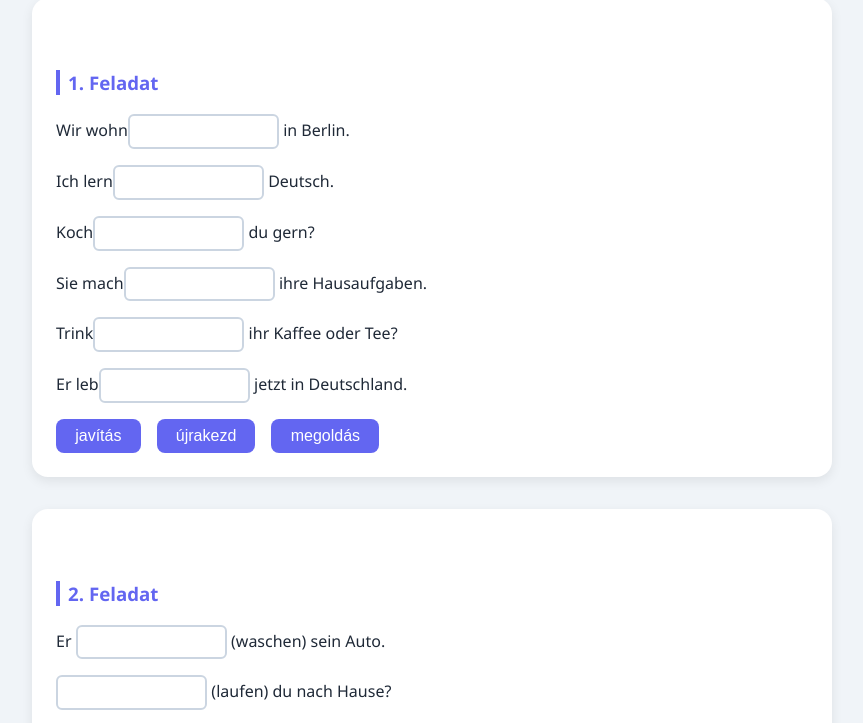
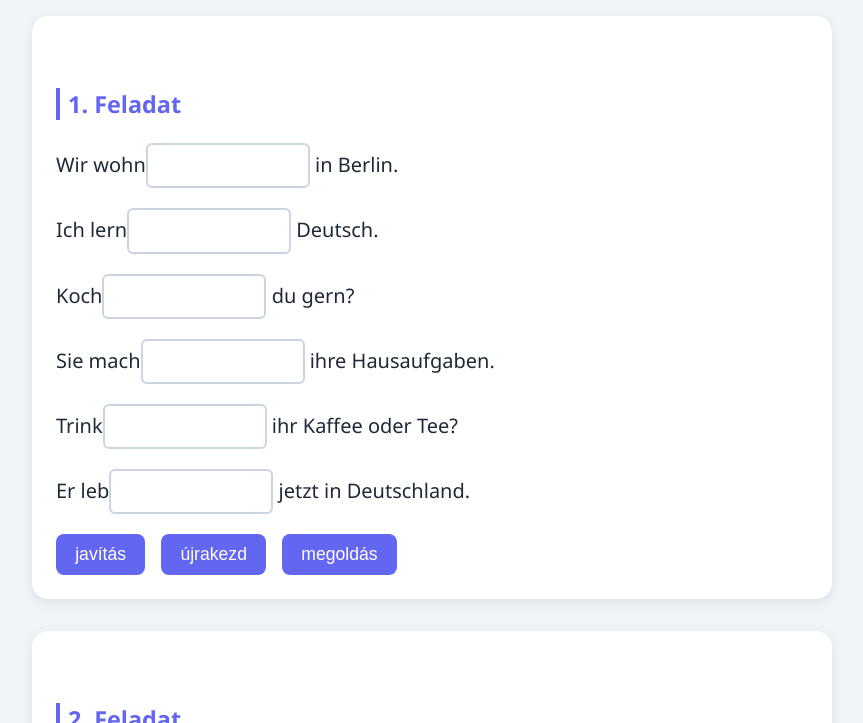
Before and after one commit to ferihun93/Nyelvi-feladat-app, a plain HTML site: page index.html in a window 1280 px wide. Shown: the part 130-853 px from the top of the page, without its empty margins (208-1071 px from the left). Drawn offline with Linux system fonts and the light colour scheme.

Commit message:
nagyítás

```diff
--- a/style.css
+++ b/style.css
@@ -18,6 +18,7 @@ body {
 main {
   max-width: 800px;
   margin: auto;
+  font-size: 1.25rem;
 }
 
 h1 {
@@ -41,14 +42,14 @@ h3 {
 }
 
 input[type="text"] {
-  padding: 0.4rem 0.6rem;
-  font-size: 1rem;
   border-radius: 6px;
   border: 2px solid #cbd5e1;
   text-align: center;
   min-width: 60px;
   transition: 0.3s ease;
   width: 8rem;
+  font-size: 1.2rem;
+  padding: 0.6rem 1rem;
 }
 
 input[type="text"]:focus {
@@ -83,6 +84,8 @@ input.rossz {
   cursor: pointer;
   font-size: 1rem;
   transition: 0.2s ease-in-out;
+  font-size: 1.1rem;
+  padding: 0.6rem 1.2rem;
 }
 
 .btn:hover {
```
